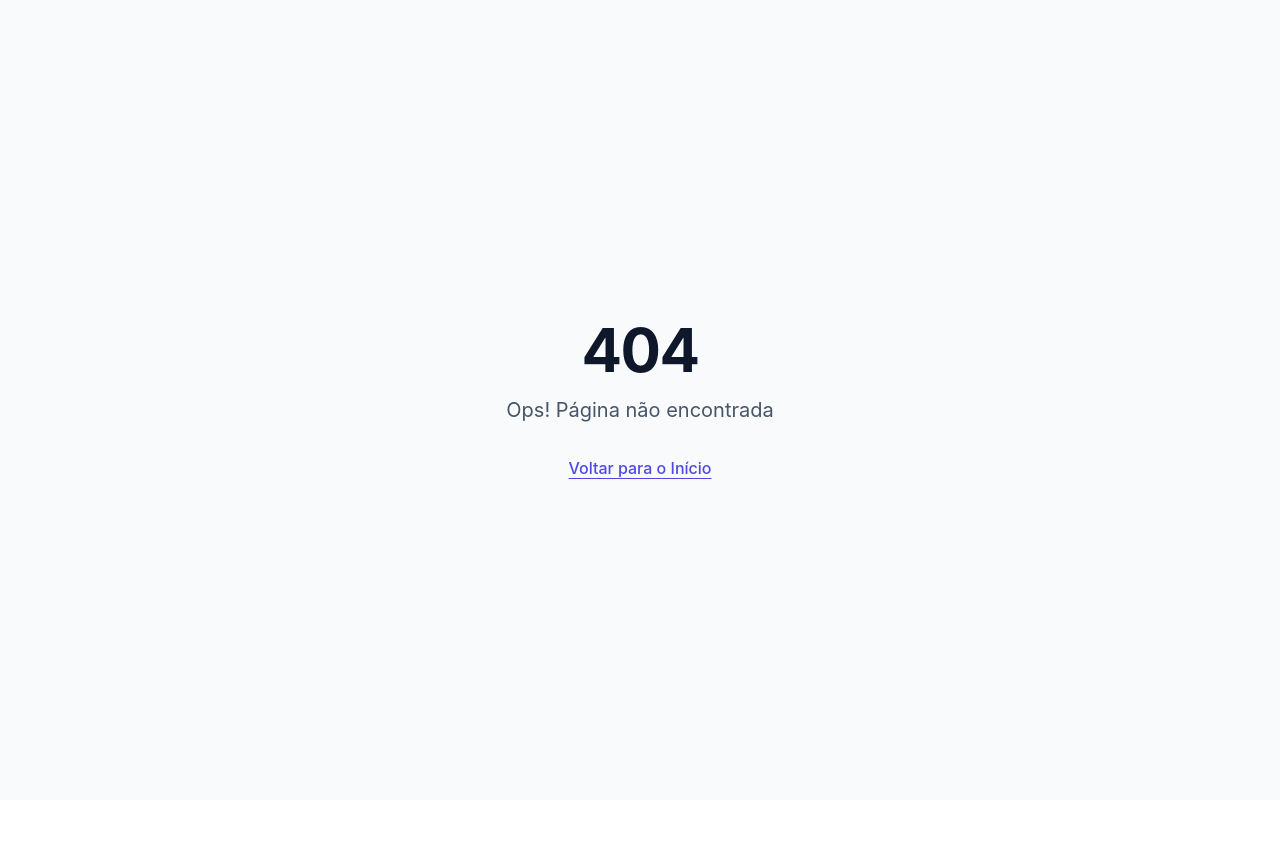
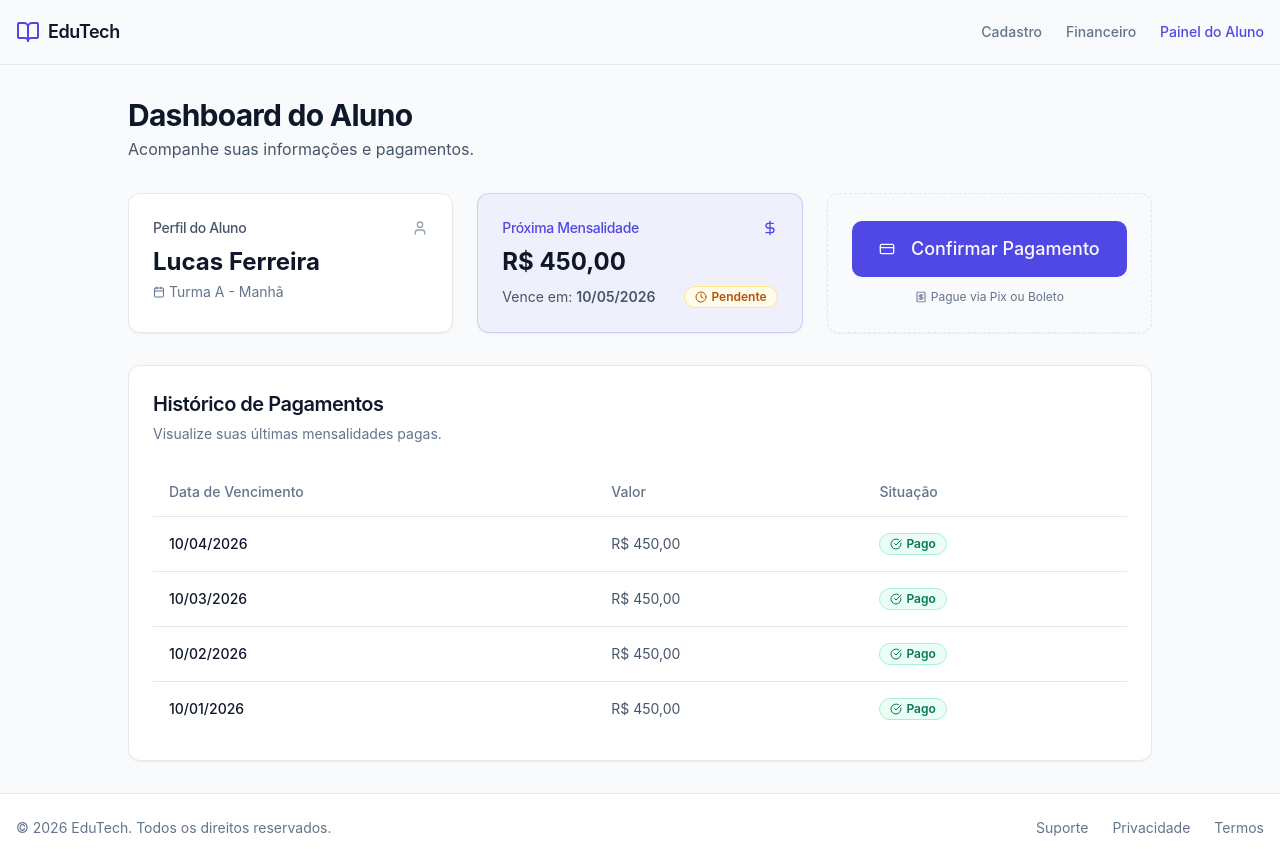
Before and after one commit to richard-imnovi/IFC-Project, a React (Vite) app: page /aluno in a window 1280 px wide. Before the commit this address had no page. Before the commit the page ends 800 px from the top, so only its background shows below. Built offline with nearby package versions, Linux system fonts and the light colour scheme.

Commit message:
feat: Implement student dashboard page

```diff
--- a/src/App.tsx
+++ b/src/App.tsx
@@ -4,6 +4,7 @@ import { Toaster as Sonner } from '@/components/ui/sonner'
 import { TooltipProvider } from '@/components/ui/tooltip'
 import Index from './pages/Index'
 import Financeiro from './pages/Financeiro'
+import DashboardAluno from './pages/DashboardAluno'
 import NotFound from './pages/NotFound'
 import Layout from './components/Layout'
 
@@ -16,6 +17,7 @@ const App = () => (
         <Route element={<Layout />}>
           <Route path="/" element={<Index />} />
           <Route path="/financeiro" element={<Financeiro />} />
+          <Route path="/aluno" element={<DashboardAluno />} />
         </Route>
         <Route path="*" element={<NotFound />} />
       </Routes>
--- a/src/components/Layout.tsx
+++ b/src/components/Layout.tsx
@@ -32,6 +32,15 @@ export default function Layout() {
             >
               Financeiro
             </Link>
+            <Link
+              to="/aluno"
+              className={cn(
+                'text-sm font-medium transition-colors hover:text-primary',
+                location.pathname === '/aluno' ? 'text-primary' : 'text-muted-foreground',
+              )}
+            >
+              Painel do Aluno
+            </Link>
           </nav>
         </div>
       </header>
--- /dev/null
+++ b/src/pages/DashboardAluno.tsx
@@ -0,0 +1,213 @@
+import { useState } from 'react'
+import {
+  User,
+  Calendar,
+  CreditCard,
+  CheckCircle,
+  Clock,
+  AlertCircle,
+  DollarSign,
+  Receipt,
+} from 'lucide-react'
+import { toast } from 'sonner'
+
+import { Card, CardContent, CardHeader, CardTitle, CardDescription } from '@/components/ui/card'
+import {
+  Table,
+  TableBody,
+  TableCell,
+  TableHead,
+  TableHeader,
+  TableRow,
+} from '@/components/ui/table'
+import { Badge } from '@/components/ui/badge'
+import { Button } from '@/components/ui/button'
+import {
+  Dialog,
+  DialogContent,
+  DialogDescription,
+  DialogFooter,
+  DialogHeader,
+  DialogTitle,
+  DialogTrigger,
+} from '@/components/ui/dialog'
+
+type PaymentStatus = 'pago' | 'pendente' | 'atrasado'
+
+const studentData = {
+  name: 'Lucas Ferreira',
+  turma: 'Turma A - Manhã',
+  nextPayment: {
+    dueDate: '10/05/2026',
+    amount: 450,
+    status: 'pendente' as PaymentStatus,
+  },
+}
+
+const paymentHistory = [
+  { id: '1', date: '10/04/2026', amount: 450, status: 'pago' as PaymentStatus },
+  { id: '2', date: '10/03/2026', amount: 450, status: 'pago' as PaymentStatus },
+  { id: '3', date: '10/02/2026', amount: 450, status: 'pago' as PaymentStatus },
+  { id: '4', date: '10/01/2026', amount: 450, status: 'pago' as PaymentStatus },
+]
+
+export default function DashboardAluno() {
+  const [isPaymentDialogOpen, setIsPaymentDialogOpen] = useState(false)
+
+  const formatCurrency = (value: number) => {
+    return new Intl.NumberFormat('pt-BR', {
+      style: 'currency',
+      currency: 'BRL',
+    }).format(value)
+  }
+
+  const handleConfirmPayment = () => {
+    setIsPaymentDialogOpen(false)
+    toast.success('Pagamento confirmado com sucesso!', {
+      description: 'O comprovante foi enviado para o seu e-mail.',
+      icon: <CheckCircle className="h-5 w-5 text-emerald-500" />,
+    })
+  }
+
+  const getStatusBadge = (status: PaymentStatus) => {
+    switch (status) {
+      case 'pago':
+        return (
+          <Badge variant="outline" className="border-emerald-200 bg-emerald-50 text-emerald-700">
+            <CheckCircle className="w-3 h-3 mr-1" /> Pago
+          </Badge>
+        )
+      case 'pendente':
+        return (
+          <Badge variant="outline" className="border-amber-200 bg-amber-50 text-amber-700">
+            <Clock className="w-3 h-3 mr-1" /> Pendente
+          </Badge>
+        )
+      case 'atrasado':
+        return (
+          <Badge variant="outline" className="border-red-200 bg-red-50 text-red-700">
+            <AlertCircle className="w-3 h-3 mr-1" /> Atrasado
+          </Badge>
+        )
+    }
+  }
+
+  return (
+    <div className="w-full max-w-5xl mx-auto space-y-8 animate-fade-in-up">
+      <div className="flex flex-col sm:flex-row items-start sm:items-center justify-between gap-4">
+        <div>
+          <h1 className="text-3xl font-bold tracking-tight text-slate-900">Dashboard do Aluno</h1>
+          <p className="text-slate-600 mt-1">Acompanhe suas informações e pagamentos.</p>
+        </div>
+      </div>
+
+      <div className="grid gap-6 md:grid-cols-2 lg:grid-cols-3">
+        <Card className="shadow-sm">
+          <CardHeader className="flex flex-row items-center justify-between space-y-0 pb-2">
+            <CardTitle className="text-sm font-medium text-slate-600">Perfil do Aluno</CardTitle>
+            <User className="h-4 w-4 text-slate-400" />
+          </CardHeader>
+          <CardContent>
+            <div className="text-2xl font-bold text-slate-900">{studentData.name}</div>
+            <p className="text-sm text-slate-500 mt-1 flex items-center gap-1">
+              <Calendar className="w-3 h-3" /> {studentData.turma}
+            </p>
+          </CardContent>
+        </Card>
+
+        <Card className="shadow-sm border-primary/20 bg-primary/5">
+          <CardHeader className="flex flex-row items-center justify-between space-y-0 pb-2">
+            <CardTitle className="text-sm font-medium text-primary">Próxima Mensalidade</CardTitle>
+            <DollarSign className="h-4 w-4 text-primary" />
+          </CardHeader>
+          <CardContent>
+            <div className="text-2xl font-bold text-slate-900">
+              {formatCurrency(studentData.nextPayment.amount)}
+            </div>
+            <div className="flex items-center justify-between mt-2">
+              <span className="text-sm text-slate-600">
+                Vence em: <span className="font-semibold">{studentData.nextPayment.dueDate}</span>
+              </span>
+              {getStatusBadge(studentData.nextPayment.status)}
+            </div>
+          </CardContent>
+        </Card>
+
+        <Card className="shadow-sm flex flex-col justify-center bg-slate-50 border-dashed">
+          <CardContent className="pt-6">
+            <Dialog open={isPaymentDialogOpen} onOpenChange={setIsPaymentDialogOpen}>
+              <DialogTrigger asChild>
+                <Button className="w-full h-14 text-lg" size="lg">
+                  <CreditCard className="mr-2 h-5 w-5" />
+                  Confirmar Pagamento
+                </Button>
+              </DialogTrigger>
+              <DialogContent className="sm:max-w-md">
+                <DialogHeader>
+                  <DialogTitle>Confirmar Pagamento</DialogTitle>
+                  <DialogDescription>
+                    Revise os detalhes da sua próxima mensalidade antes de confirmar.
+                  </DialogDescription>
+                </DialogHeader>
+                <div className="bg-slate-50 p-4 rounded-lg border space-y-3 my-4">
+                  <div className="flex justify-between items-center">
+                    <span className="text-sm text-slate-500">Valor a pagar:</span>
+                    <span className="font-bold text-lg">
+                      {formatCurrency(studentData.nextPayment.amount)}
+                    </span>
+                  </div>
+                  <div className="flex justify-between items-center">
+                    <span className="text-sm text-slate-500">Vencimento:</span>
+                    <span className="font-medium">{studentData.nextPayment.dueDate}</span>
+                  </div>
+                  <div className="flex justify-between items-center">
+                    <span className="text-sm text-slate-500">Beneficiário:</span>
+                    <span className="font-medium">EduTech Instituição de Ensino</span>
+                  </div>
+                </div>
+                <DialogFooter className="sm:justify-end gap-2">
+                  <Button variant="outline" onClick={() => setIsPaymentDialogOpen(false)}>
+                    Cancelar
+                  </Button>
+                  <Button onClick={handleConfirmPayment}>
+                    <CheckCircle className="w-4 h-4 mr-2" /> Confirmar
+                  </Button>
+                </DialogFooter>
+              </DialogContent>
+            </Dialog>
+            <p className="text-xs text-center text-slate-500 mt-3 flex items-center justify-center gap-1">
+              <Receipt className="w-3 h-3" /> Pague via Pix ou Boleto
+            </p>
+          </CardContent>
+        </Card>
+      </div>
+
+      <Card className="shadow-sm">
+        <CardHeader>
+          <CardTitle className="text-xl">Histórico de Pagamentos</CardTitle>
+          <CardDescription>Visualize suas últimas mensalidades pagas.</CardDescription>
+        </CardHeader>
+        <CardContent>
+          <Table>
+            <TableHeader>
+              <TableRow>
+                <TableHead>Data de Vencimento</TableHead>
+                <TableHead>Valor</TableHead>
+                <TableHead>Situação</TableHead>
+              </TableRow>
+            </TableHeader>
+            <TableBody>
+              {paymentHistory.map((payment) => (
+                <TableRow key={payment.id}>
+                  <TableCell className="font-medium">{payment.date}</TableCell>
+                  <TableCell className="text-slate-600">{formatCurrency(payment.amount)}</TableCell>
+                  <TableCell>{getStatusBadge(payment.status)}</TableCell>
+                </TableRow>
+              ))}
+            </TableBody>
+          </Table>
+        </CardContent>
+      </Card>
+    </div>
+  )
+}
```
Also changed, not shown: .skip.config.json.
